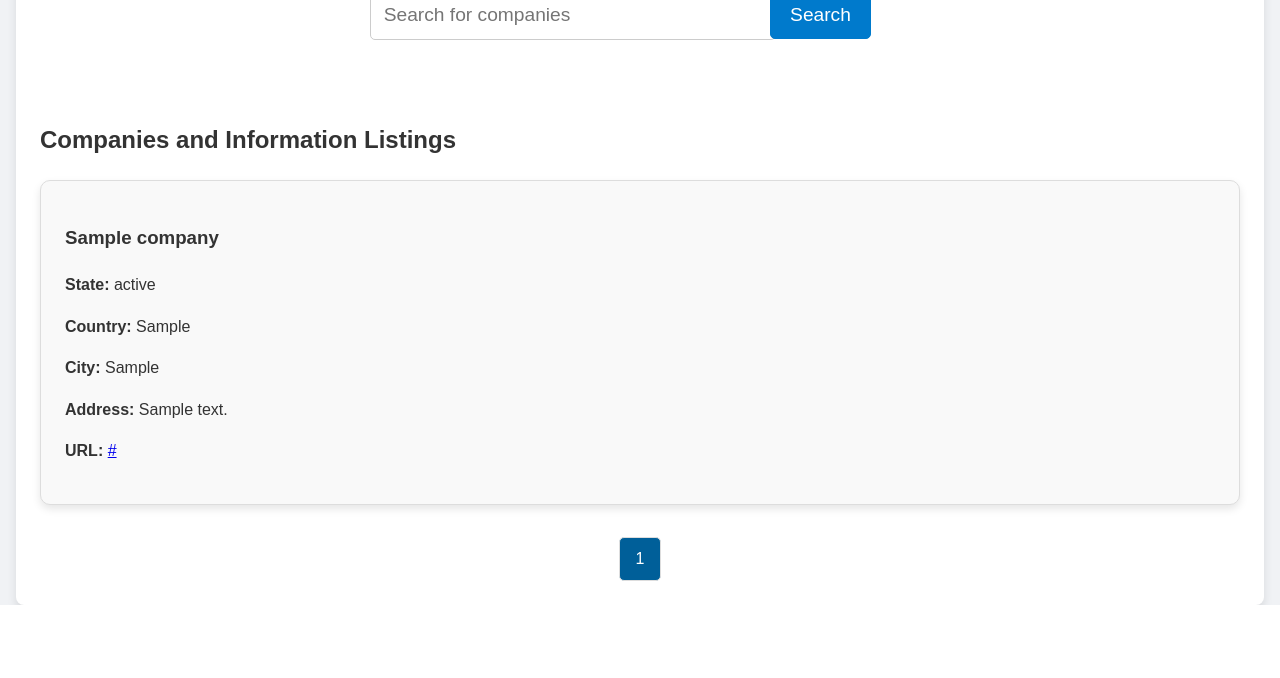
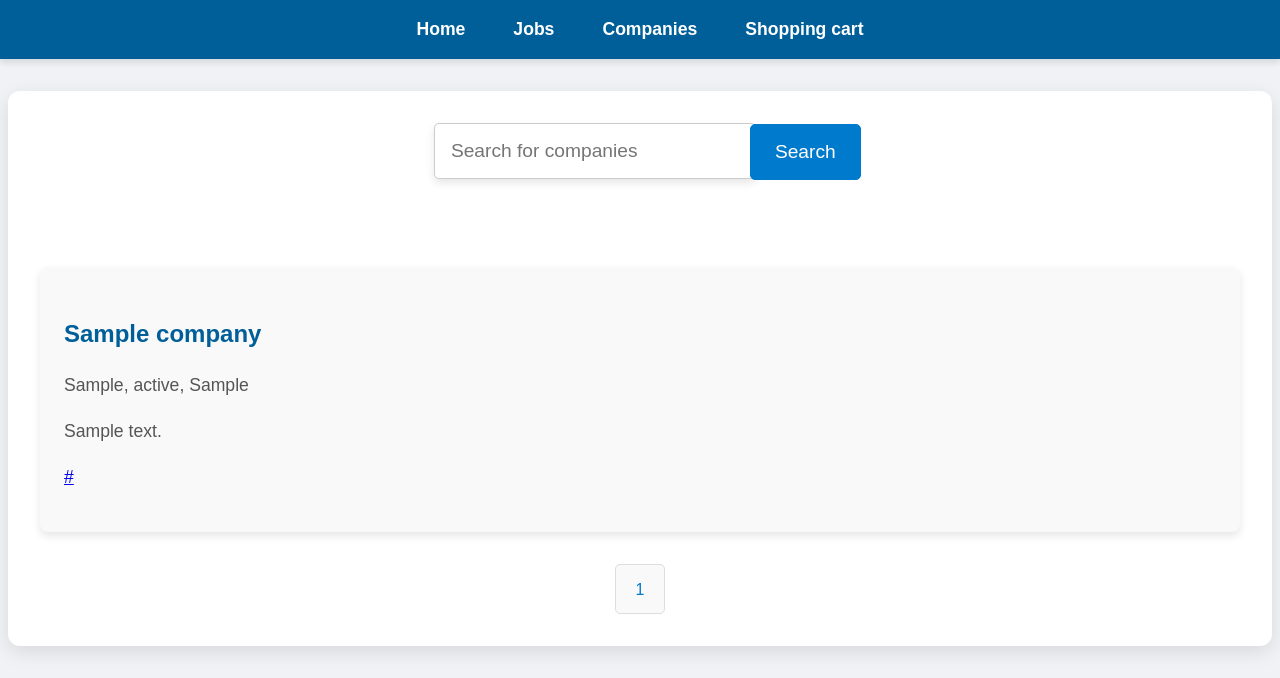
Before and after one commit to Hsiu727/DBMS_team16_Fianl_Project, a Flask app: page /company in a window 1280 px wide. Shown: the part 276-954 px from the top of the page. Before the commit the page ends 881 px from the top, so only its background shows below. Run offline with Flask 3, Linux system fonts and the light colour scheme; tables that the repository leaves empty hold one stand-in row (values such as "Sample post").

Commit message:
12/06/6:02

```diff
--- a/main.py
+++ b/main.py
@@ -10,7 +10,7 @@ app.secret_key = "your_secret_key"
 db_config = {
     'host': 'localhost',  # Change this to your MySQL host
     'user': 'root',  # Change this to your MySQL username
-    'password': '1234',  # Change this to your MySQL password
+    'password': '',  # Change this to your MySQL password
     'database': 'final_project'  # Change this to your MySQL database name
 }
 
@@ -97,19 +97,12 @@ def signup():
 
     return render_template("signup.html")
 
-# job_listings = [
-#     {"title": "professor ", "company": "TechCorp", "location": "New York, NY", "salary": "$100k - $120k"},
-#     {"title": "Marketing Specialist", "company": "MarketPlus", "location": "San Francisco, CA", "salary": "$60k - $80k"},
-#     {"title": "Data Scientist", "company": "DataInsights", "location": "Remote", "salary": "$90k - $110k"},
-#     {"title": "Graphic Designer", "company": "CreativeHub", "location": "Austin, TX", "salary": "$50k - $70k"},
-#     {"title": "student", "company": "pung", "location": "nycu", "salary": "-30k~0k"},
-# ]
-
-
-
 @app.route("/main_page2")
 def home():
     search_query = request.args.get('search_query')  # Get the search query from the URL
+    page = request.args.get("page", 1, type=int)  # Get the current page number from the URL (default is 1)
+    per_page = 21  # Number of jobs to show per page
+    offset = (page - 1) * per_page  # Calculate the offset for the SQL query
 
     conn = get_db_connection()
     cursor = conn.cursor()
@@ -118,22 +111,54 @@ def home():
         query = """
         SELECT * FROM query1
         WHERE title LIKE %s OR company LIKE %s OR location LIKE %s
-        LIMIT 21
+        LIMIT %s OFFSET %s
         """
         search_term = f"%{search_query}%"
-        cursor.execute(query, (search_term, search_term, search_term))
+        cursor.execute(query, (search_term, search_term, search_term, per_page, offset))
     else:
-        # If no search query, get all jobs (or you can decide how to handle this)
-        cursor.execute("SELECT * FROM query1 LIMIT 21")
+        # If no search query, get all jobs
+        cursor.execute("SELECT * FROM query1 LIMIT %s OFFSET %s", (per_page, offset))
 
     results = cursor.fetchall()
+
+    # Fetch the total number of jobs to calculate total pages
+    if search_query:
+        cursor.execute("""
+        SELECT COUNT(*)
+        FROM query1
+        WHERE title LIKE %s OR company LIKE %s OR location LIKE %s
+        """, (search_term, search_term, search_term))
+    else:
+        cursor.execute("SELECT COUNT(*) FROM query1")
+
+    total_jobs = cursor.fetchone()[0]
+    total_pages = (total_jobs + per_page - 1) // per_page  # Calculate the total number of pages
+
     cursor.close()
     conn.close()
 
     # Convert the results to a list of dictionaries
-    job_listings = [{"title": row[0], "company": row[2], "location": row[1], "salary": f"{int(row[3])}~{int(row[4])}", "id":row[5]} for row in results]
+    job_listings = [{"title": row[0], "company": row[2], "location": row[1], "skill": row[6], "salary": f"{int(row[3])}~{int(row[4])} {row[7]}", "id":row[5]} for row in results]
 
-    return render_template("main_page2.html", jobs=job_listings)
+    # Define the range of page numbers to display (only 4 at a time)
+    max_visible_pages = 4
+    start_page = max(1, page - max_visible_pages // 2)
+    end_page = min(total_pages, start_page + max_visible_pages - 1)
+
+    if end_page - start_page + 1 < max_visible_pages:
+        start_page = max(1, end_page - max_visible_pages + 1)
+
+    page_range = range(start_page, end_page + 1)
+
+    return render_template(
+        "main_page2.html",
+        jobs=job_listings,
+        page=page,
+        total_pages=total_pages,
+        page_range=page_range,
+        search_query=search_query  # Pass the search query back to the template
+    )
+
 
 # Add job to shopping cart
 @app.route("/add_to_cart/<int:job_id>", methods=["POST"])
@@ -162,6 +187,7 @@ def add_to_cart(job_id):
         conn.close()
 
     return redirect("/main_page2")
+
 
 # Remove job from shopping cart
 @app.route("/remove_from_cart/<int:job_id>", methods=["POST"])
@@ -206,7 +232,7 @@ def view_cart():
 
     # Get jobs added to the shopping cart for the user
     cursor.execute("""
-    SELECT j.Job_id, j.Title, j.company, j.location, j.Min_salary, j.Max_salary
+    SELECT j.Job_id, j.Title, j.company, j.location, j.Min_salary, j.Max_salary , j.Skill_name , j.Currency
     FROM shopping_car sc
     JOIN query1 j ON sc.Job_id = j.Job_id
     WHERE sc.user_id = %s
@@ -223,7 +249,8 @@ def view_cart():
             "title": row[1],
             "company": row[2],
             "location": row[3],
-            "salary": f"{int(row[4])}~{int(row[5])}"
+            "skill": row[6],
+            "salary": f"{int(row[4])}~{int(row[5])} {row[7]}"
         }
         for row in cart_items
     ]
@@ -231,25 +258,45 @@ def view_cart():
     return render_template("cart.html", cart_items=job_listings_in_cart)
 
 @app.route("/company")
+@app.route("/company")
 def company():
+    # Get the current page number from the query string (default is 1)
+    page = request.args.get("page", 1, type=int)
+    search_query = request.args.get('search_query', '')  # Get search query from the URL
+    per_page = 12  # Number of companies per page
+    offset = (page - 1) * per_page  # Calculate the offset for SQL query
+
     conn = get_db_connection()
     cursor = conn.cursor()
 
-    # Get the current page number from the query string (default is 1)
-    page = request.args.get("page", 1, type=int)
-    per_page = 12  # Number of companies per page
-    offset = (page - 1) * per_page  # Calculate the offset for SQL query
+    # If there's a search query, filter companies based on the search query
+    if search_query:
+        cursor.execute("""
+            SELECT Company_name, State, Country, City, Address, URL
+            FROM company
+            WHERE Company_name LIKE %s OR City LIKE %s OR State LIKE %s OR Country LIKE %s
+            LIMIT %s OFFSET %s
+        """, (f'%{search_query}%', f'%{search_query}%', f'%{search_query}%', f'%{search_query}%', per_page, offset))
+    else:
+        # If no search query, get all companies
+        cursor.execute("""
+            SELECT Company_name, State, Country, City, Address, URL
+            FROM company
+            LIMIT %s OFFSET %s
+        """, (per_page, offset))
 
-    # Fetch companies for the current page
-    cursor.execute("""
-    SELECT Company_name, State, Country, City, Address, URL
-    FROM company
-    LIMIT %s OFFSET %s
-    """, (per_page, offset))
     companies = cursor.fetchall()
 
     # Fetch the total number of companies to calculate total pages
-    cursor.execute("SELECT COUNT(*) FROM company")
+    if search_query:
+        cursor.execute("""
+            SELECT COUNT(*)
+            FROM company
+            WHERE Company_name LIKE %s OR City LIKE %s OR State LIKE %s OR Country LIKE %s
+        """, (f'%{search_query}%', f'%{search_query}%', f'%{search_query}%', f'%{search_query}%'))
+    else:
+        cursor.execute("SELECT COUNT(*) FROM company")
+
     total_companies = cursor.fetchone()[0]
     total_pages = (total_companies + per_page - 1) // per_page  # Calculate total pages
 
@@ -271,7 +318,7 @@ def company():
         {
             "Name": row[0],
             "State": row[1],
-            "Countery": row[2],
+            "Country": row[2],
             "City": row[3],
             "Address": row[4],
             "URL": row[5]
@@ -284,8 +331,10 @@ def company():
         jobs=company_list,
         page=page,
         total_pages=total_pages,
-        page_range=page_range
+        page_range=page_range,
+        search_query=search_query  # Pass search query back to the template
     )
+
 
 # management page
 @app.route("/management_page")
--- a/templates/cart.html
+++ b/templates/cart.html
@@ -134,6 +134,7 @@
                     <h3>{{ job.title }}</h3>
                     <p>Company: {{ job.company }}</p>
                     <p>Location: {{ job.location }}</p>
+                    <p>Skill: {{ job.skill }}</p>
                     <p>Salary: {{ job.salary }}</p>
                 </div>
                 <form action="{{ url_for('remove_from_cart', job_id=job.id) }}" method="POST" style="display: inline;">
--- a/templates/company_page.html
+++ b/templates/company_page.html
@@ -17,20 +17,28 @@
         header {
             background: url('https://th.bing.com/th/id/R.f20d69e5e6232ae5719663b216cc1b25?rik=PhZaT8%2bRepLBCw&riu=http%3a%2f%2fupload.wikimedia.org%2fwikipedia%2fcommons%2f0%2f03%2fGalveston_Federal_Building_2009.jpg&ehk=07SvDu9p9luMPMqkSnFU1pU4jkYmy8mDNICAQSI8L6A%3d&risl=1&pid=ImgRaw&r=0') no-repeat center/cover;
             color: white;
-            padding: 20px;
+            padding: 3rem 1rem;
             text-align: center;
+            background-size: cover;
+            background-position: center;
+            text-shadow: 2px 2px 6px rgba(0, 0, 0, 0.6);
         }
 
         header h1 {
-            font-size: 2.5rem;
-            margin-bottom: 0.5rem;
+            font-size: 3rem;
+            margin-bottom: 1rem;
+        }
+
+        header p {
+            font-size: 1.3rem;
+            margin-top: 0.5rem;
         }
 
         nav {
             display: flex;
             justify-content: center;
             background: #005f99;
-            padding: 0.8rem 0;
+            padding: 1rem 0;
             box-shadow: 0 4px 6px rgba(0, 0, 0, 0.1);
         }
 
@@ -49,64 +57,78 @@
 
         .container {
             max-width: 1200px;
-            margin: 0 auto;
-            padding: 1.5rem;
+            margin: 2rem auto;
+            padding: 2rem;
             background: white;
-            border-radius: 8px;
-            box-shadow: 0 6px 10px rgba(0, 0, 0, 0.1);
+            border-radius: 12px;
+            box-shadow: 0 6px 20px rgba(0, 0, 0, 0.1);
         }
 
         .search-bar {
-            display: flex;  /* Flexbox ensures the input and button are next to each other */
-            justify-content: center;  /* Centers them horizontally */
+            display: flex;
+            justify-content: center;
             margin-bottom: 2rem;
-            width: 100%;  /* Ensure the search bar takes up the full width */
+            width: 100%;
         }
 
         .search-bar input[type="text"] {
-            width: 70%;  /* Adjust width as needed */
-            padding: 0.8rem;  /* Increase padding for better spacing */
+            width: 70%;
+            padding: 1rem;
             font-size: 1.2rem;
             border: 1px solid #ccc;
             border-radius: 5px;
+            box-shadow: 0 4px 8px rgba(0, 0, 0, 0.1);
         }
 
         .search-bar button {
-            padding: 0.8rem 1.2rem;
+            padding: 1rem 1.5rem;
             font-size: 1.2rem;
             background: #007acc;
             color: white;
             border: 1px solid #007acc;
             cursor: pointer;
             border-radius: 5px;
-            margin-left: 10rem;  /* Adds space between input and button */
-
+            margin-left: 1rem;
+            transition: background 0.3s ease, transform 0.3s ease;
             position: relative;
-            top: -50px;
-            left: 240px;
+            top: -55px ;
+            right: -300px;
         }
 
         .search-bar button:hover {
             background: #005f99;
+            transform: scale(1.05);
+
         }
 
-        .job-listings {
+        .company-list {
             display: grid;
             grid-template-columns: repeat(auto-fit, minmax(300px, 1fr));
             gap: 1.5rem;
         }
 
-        .job-card {
-            border: 1px solid #ddd;
+        .company {
             padding: 1.5rem;
-            border-radius: 10px;
+            border-radius: 8px;
             background: #f9f9f9;
             box-shadow: 0 4px 8px rgba(0, 0, 0, 0.1);
+            transition: transform 0.3s ease, box-shadow 0.3s ease;
         }
 
-        .job-card:hover {
+        .company:hover {
             transform: translateY(-10px);
             box-shadow: 0 8px 16px rgba(0, 0, 0, 0.2);
+        }
+
+        .company h3 {
+            color: #005f99;
+            font-size: 1.5rem;
+            margin-bottom: 0.8rem;
+        }
+
+        .company p {
+            color: #555;
+            font-size: 1.1rem;
         }
 
         .pagination {
@@ -117,8 +139,8 @@
 
         .pagination a {
             text-decoration: none;
-            margin: 0 5px;
-            padding: 0.5rem 1rem;
+            margin: 0 8px;
+            padding: 0.7rem 1.2rem;
             border: 1px solid #ddd;
             border-radius: 5px;
             color: #007acc;
@@ -143,45 +165,40 @@
         <h1>Job Finder</h1>
         <p>Your gateway to finding the perfect job</p>
     </header>
+
     <nav>
         <a href="{{url_for('home')}}">Home</a>
         <a href="#">Jobs</a>
         <a href="{{url_for('company')}}">Companies</a>
         <a href="{{url_for('view_cart')}}">Shopping cart</a>
     </nav>
+
     <div class="container">
         <div class="search-bar">
             <form method="GET" action="{{ url_for('company') }}">
-                <input type="text" name="search_query" placeholder="Search for companies">
+                <input type="text" name="search_query" placeholder="Search for companies" value="{{ search_query }}">
                 <button type="submit">Search</button>
             </form>
         </div>
-        <h2>Companies and Information Listings</h2>
-        <div class="job-listings">
-            {% for job in jobs %}
-            <div class="job-card">
-                <h3>{{ job.Name }}</h3>
-                <p><strong>State:</strong> {{ job.State }}</p>
-                <p><strong>Country:</strong> {{ job.Countery }}</p>
-                <p><strong>City:</strong> {{ job.City }}</p>
-                <p><strong>Address:</strong> {{ job.Address }}</p>
-                <p><strong>URL:</strong> <a href="{{ job.URL }}" target="_blank">{{ job.URL }}</a></p>
-            </div>
+
+        <div class="company-list">
+            {% for company in jobs %}
+                <div class="company">
+                    <h3>{{ company.Name }}</h3>
+                    <p>{{ company.City }}, {{ company.State }}, {{ company.Country }}</p>
+                    <p>{{ company.Address }}</p>
+                    <p><a href="{{ company.URL }}" target="_blank">{{ company.URL }}</a></p>
+                </div>
             {% endfor %}
         </div>
+
+        <!-- Pagination -->
         <div class="pagination">
-            {% if page > 1 %}
-            <a href="{{ url_for('company', page=page - 1) }}">Previous</a>
-            {% endif %}
+            {% for page_num in page_range %}
+                <a href="{{ url_for('company', page=page_num, search_query=search_query) }}">{{ page_num }}</a>
+            {% endfor %}
+        </div>
 
-            {% for p in page_range %}
-            <a href="{{ url_for('company', page=p) }}" class="{{ 'active' if p == page else '' }}">{{ p }}</a>
-            {% endfor %}
-
-            {% if page < total_pages %}
-            <a href="{{ url_for('company', page=page + 1) }}">Next</a>
-            {% endif %}
-        </div>
     </div>
 </body>
 </html>
```
Also changed, not shown: query1.sql (+10 -2 lines), templates/main_page2.html (+147 -4 lines).
